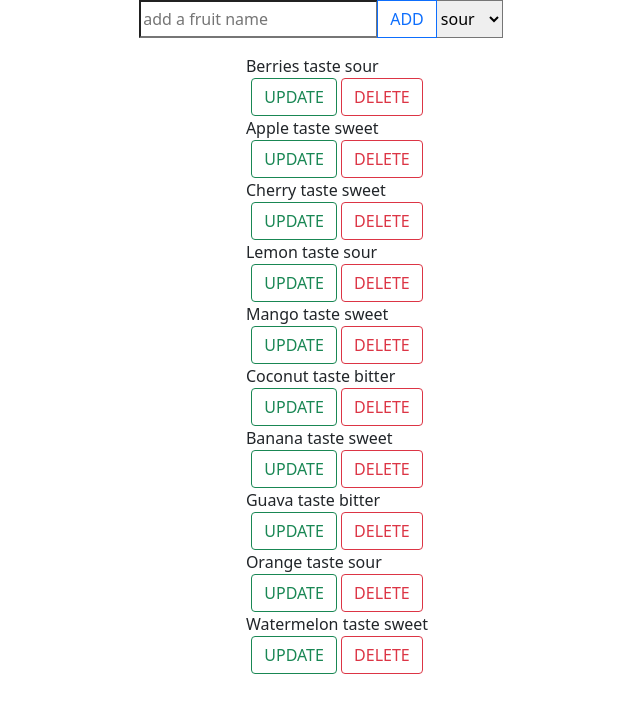
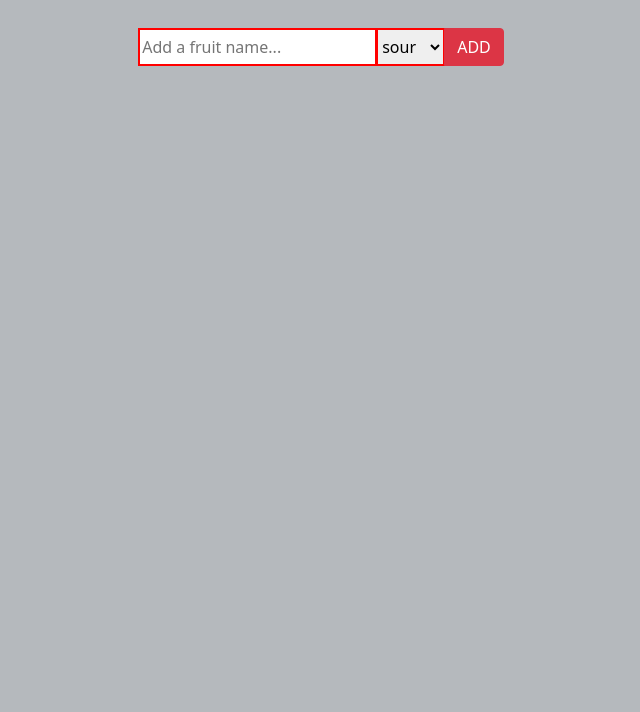
Before and after one commit to Mogamat-Muneeb/CRUD, a plain HTML site: page index.html in a window 1280 px wide. Shown: the whole page, without its empty margins (319-959 px from the left). Drawn offline with nearby package versions, Linux system fonts and the light colour scheme.

Commit message:
addded localstorage

```diff
--- a/index.html
+++ b/index.html
@@ -8,16 +8,16 @@
     <link rel='stylesheet' type='text/css' media='screen' href='main.css'>
     <link href="https://cdn.jsdelivr.net/npm/bootstrap@5.1.3/dist/css/bootstrap.min.css" rel="stylesheet" integrity="sha384-1BmE4kWBq78iYhFldvKuhfTAU6auU8tT94WrHftjDbrCEXSU1oBoqyl2QvZ6jIW3" crossorigin="anonymous">
 </head>
-<body>
+<body class="bg-secondary p-2" style="--bs-bg-opacity: .5;">
     <form action="javascript:void(0);">
         <div class="input-group mb-3">
-            <input type="text" class="input" placeholder="add a fruit name" id="add">
-            <button class="btn btn-outline-primary" class="input"  onclick="createFruit()">ADD </button>
+            <input type="text" class="input" placeholder="Add a fruit name..." id="add">
             <select name="taste" id="taste">
                 <option value="sour">sour</option>
                 <option value="sweet">sweet</option>
                 <option value="bitter">bitter</option>
             </select>
+            <button class="btn btn-danger" class="input"  onclick="createFruit()">ADD </button>
         </div>
 
     </form>
--- a/main.css
+++ b/main.css
@@ -6,6 +6,7 @@
     display: flex;
     justify-content: center;
     align-items: center;
+
 }
 
 .input-group{
@@ -13,10 +14,24 @@
     justify-content: center;
     align-items: center;
 
+  padding: 12px 20px;
+  margin: 8px 0;
+  box-sizing: border-box;
+
 }
 
 #fruit{
     display: grid;
     justify-content: center;
 
+
 }
+.input{
+    border:solid 2px;
+    border-color: red;
+}
+
+#taste{
+    border: solid 2px;
+    border-color: red;
+}
--- a/main.js
+++ b/main.js
@@ -1,46 +1,7 @@
-let fruit = [
-    {
-        name: "Berries",
-        taste:"sour"
-    },
-    {
-        name: "Apple",
-        taste:"sweet"
-    },
-    {
-        name: "Cherry ",
-        taste:"sweet"
-    },
-    {
-        name: "Lemon",
-        taste:"sour"
-    },
-    {
-        name: "Mango",
-        taste:"sweet"
-    },
-    {
-        name:  "Coconut",
-        taste:"bitter"
-    },
-    {
-        name: "Banana",
-        taste:"sweet"
-    },
-    {
-        name: "Guava",
-        taste:"bitter"
-    },
-    {
-        name: "Orange",
-        taste:"sour"
-    },
-    {
-        name: "Watermelon",
-        taste:"sweet"
-    },
+let fruit = JSON.parse(localStorage.getItem("fruit"))
+? JSON.parse(localStorage.getItem("fruit"))
+:[];
 
-];
 
 function readFruit(fruit){
    document.querySelector("#fruit").innerHTML = "";
@@ -51,8 +12,8 @@ function readFruit(fruit){
     ${fruit.name} taste ${fruit.taste}
     <div class="content">
     <div  class="buttons">
-    <button  class="btn btn-outline-success" data-bs-toggle="modal" data-bs-target="#update-modal-${position}">UPDATE</button>
-    <button  class="btn btn-outline-danger" onclick="deleteFruit(${position})">DELETE</button>
+    <button  class="btn btn-dark" data-bs-toggle="modal" data-bs-target="#update-modal-${position}">UPDATE</button>
+    <button  class="btn btn-danger" onclick="deleteFruit(${position})">DELETE</button>
     </div>
     </div>
 
@@ -75,8 +36,8 @@ function readFruit(fruit){
    </select>
       </div>
       <div class="modal-footer">
-        <button type="button" class="btn btn-secondary" data-bs-dismiss="modal">Close</button>
-        <button type="button" class="btn btn-primary" data-bs-toggle="modal" data-bs-target="#update-modal-${position}" onclick="updateFruit(${position})">Save changes</button>
+        <button type="button" class="btn btn-dark" data-bs-dismiss="modal">Close</button>
+        <button type="button" class="btn btn-light" data-bs-toggle="modal" data-bs-target="#update-modal-${position}" onclick="updateFruit(${position})">Save changes</button>
       </div>
     </div>
   </div>
@@ -102,7 +63,7 @@ function createFruit(){
             name:newfruit,
             taste,
         });
-
+       localStorage.setItem("fruit",JSON.stringify (fruit));
         readFruit(fruit);
     } catch(err){
         alert(err)
@@ -112,6 +73,7 @@ function createFruit(){
 
 function deleteFruit(position){
     fruit.splice(position, 1)
+    localStorage.setItem("fruit",JSON.stringify (fruit));
     readFruit(fruit);
 }
 
@@ -127,6 +89,7 @@ function updateFruit(position){
             name:fruits,
             taste,
         };
+        localStorage.setItem("fruit",JSON.stringify (fruit));
         readFruit(fruit);
     }catch(error){
         alert(error)
```
